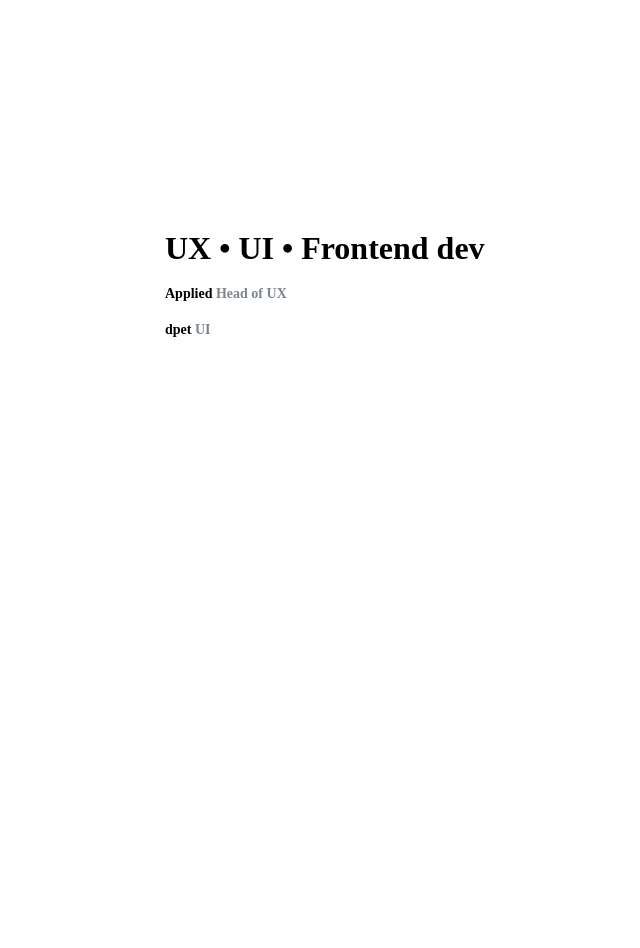
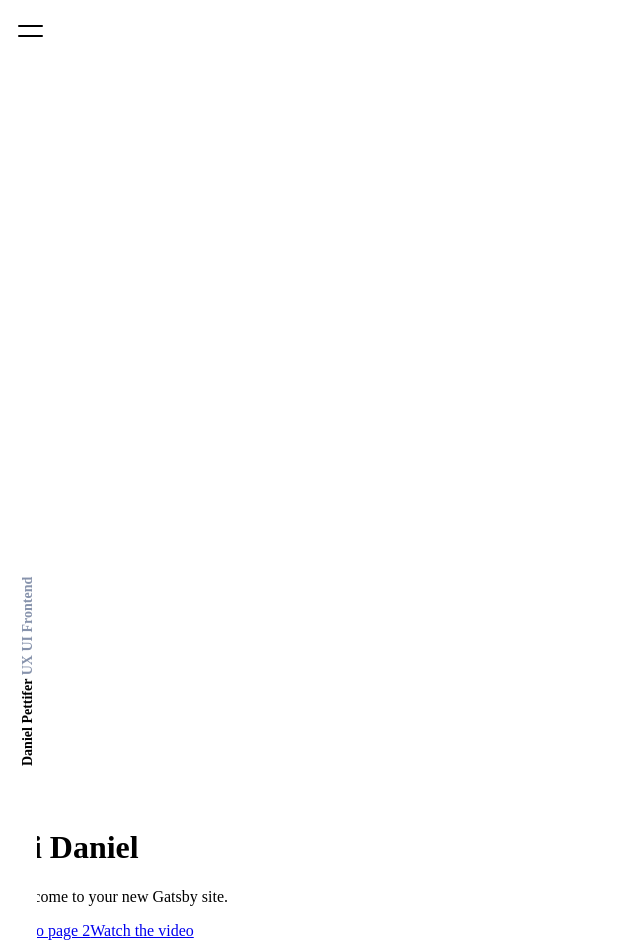
Before and after one commit to danielpettifer/portfolio, a Gatsby site: page / in a window 1280 px wide. Shown: the whole page, without its empty margins (0-640 px from the left). Before the commit the page ends 800 px from the top, so only its background shows below. Built offline with nearby package versions, Linux system fonts and the light colour scheme; Gatsby itself is replaced by a stand-in of ours.

Commit message:
Added nav

```diff
--- a/src/components/header.js
+++ /dev/null
@@ -1,14 +0,0 @@
-import React from 'react'
-import Link from 'gatsby-link'
-
-const Header = ({ siteTitle }) => (
-  <div>
-    <div className="Header">
-      <div className="HeaderGroup">
-        boo
-      </div>
-    </div>
-  </div>
-)
-
-export default Header
--- /dev/null
+++ b/src/components/header/header.css
@@ -0,0 +1,34 @@
+.Header {
+    display: block;
+    width: 60px;
+    height: 100vh;
+    flex-direction: column;
+    justify-content: flex-start;
+    flex: 0 0 auto;
+    background: #fff;
+}
+
+.BrandContainer {
+    position: absolute;
+    left: 0px;
+    right: 0px;
+    bottom: 0px;
+    z-index: 9999;
+    width: 50px;
+    height: 120px;
+}
+
+.Brand {
+    position: absolute;
+    right: -108px;
+    bottom: 156px;
+    width: 260px;
+    transform: rotate(-90deg);
+    font-weight: 600;
+    color: #000;
+    font-size: 14px;
+}
+
+.BrandDetail {
+    color: #8793ac;
+}
--- /dev/null
+++ b/src/components/header/header.js
@@ -0,0 +1,15 @@
+import React from 'react'
+import Link from 'gatsby-link'
+import styles from './header.css'
+
+const Header = ({ siteTitle }) => (
+  <div>
+    <div className="Header">
+      <div className="BrandContainer">
+      <Link className="Brand">Daniel Pettifer <span className="BrandDetail">UX UI Frontend</span></Link>
+      </div>
+    </div>
+  </div>
+)
+
+export default Header
--- a/src/components/menu/menu.css
+++ b/src/components/menu/menu.css
@@ -7,6 +7,49 @@
     height: 100vh;
     display: flex;
     padding: 210px 0 0 165px;
+    transform: translateX(-80vw);
+}
+
+.MenuButton {
+    position: fixed;
+    top: 0;
+    left: 0;
+    display: block;
+    width: 40px;
+    height: 60px;
+    padding: 15px 10px 10px;
+    z-index: 999;
+    cursor: pointer;
+}
+
+.MenuBarTop {
+    position: relative;
+    left: 0px;
+    top: 0px;
+    right: 0px;
+    display: block;
+    width: 25px;
+    height: 2px;
+    margin-top: 10px;
+    margin-right: auto;
+    margin-left: auto;
+    border-radius: 5px;
+    background-color: #000;
+}
+
+.MenuBarBottom {
+    position: relative;
+    left: 0px;
+    right: 0px;
+    bottom: 0px;
+    display: block;
+    width: 25px;
+    height: 2px;
+    margin-top: 8px;
+    margin-right: auto;
+    margin-left: auto;
+    border-radius: 5px;
+    background-color: #000;
 }
 
 h2 {
@@ -29,7 +72,6 @@ h2 {
     margin-bottom: 0px;
     padding-bottom: 15px;
     text-decoration: none;
-    cursor: pointer;
 }
 
 .MenuLinkTitle {
--- a/src/components/menu/menu.js
+++ b/src/components/menu/menu.js
@@ -12,14 +12,25 @@ const Menu = ({ siteTitle }) => (
       <div className="MenuGroup">
         <div className="MenuGroupSection">
           <h2 className="MenuTitle">UX • UI • Frontend dev</h2>
-          <div className="MenuLink">
+          <Link className="MenuLink">
             <div className="MenuLinkTitle">Applied <span className="MenuLinkDetail">Head of UX</span></div>
             <div className="MenuLinkRollover"></div>
-          </div>
-          <div className="MenuLink">
+          </Link>
+          <Link className="MenuLink">
             <div className="MenuLinkTitle">dpet <span className="MenuLinkDetail">UI</span></div>
             <div className="MenuLinkRollover"></div>
-          </div>
+          </Link>
+        </div>
+        <div className="MenuGroupSection">
+          <h2 className="MenuTitle">Responsive collaborations</h2>
+          <Link className="MenuLink">
+            <div className="MenuLinkTitle">Open Up Challenge</div>
+            <div className="MenuLinkRollover"></div>
+          </Link>
+          <Link className="MenuLink">
+            <div className="MenuLinkTitle">Open Contracting Partnership</div>
+            <div className="MenuLinkRollover"></div>
+          </Link>
         </div>
       </div>
     </div>
--- a/src/layouts/index.css
+++ b/src/layouts/index.css
@@ -6,7 +6,13 @@ body {
   -webkit-font-smoothing: antialiased;
   font-size:16px;
   line-height: 1.3;
-
+  position: fixed;
+  left: 0px;
+  top: 0px;
+  right: 0px;
+  bottom: 0px;
+  display: flex;
+  background-color: #e9eced;
 }
 
 a {
--- a/src/layouts/index.js
+++ b/src/layouts/index.js
@@ -2,7 +2,8 @@ import React from 'react'
 import PropTypes from 'prop-types'
 import Helmet from 'react-helmet'
 
-import Header from '../components/header'
+import Header from '../components/header/header'
+import Menu from '../components/menu/menu'
 import './index.css'
 
 const Layout = ({ children, data }) => (
--- a/src/pages/index.js
+++ b/src/pages/index.js
@@ -1,6 +1,6 @@
 import React from 'react'
 import Link from 'gatsby-link'
-import Header from '../components/header';
+import Header from '../components/header/header';
 import Menu from '../components/menu/menu';
 
 const IndexPage = () => (
```
Also changed, not shown: package.json (+8 -7 lines), 1 other file.
